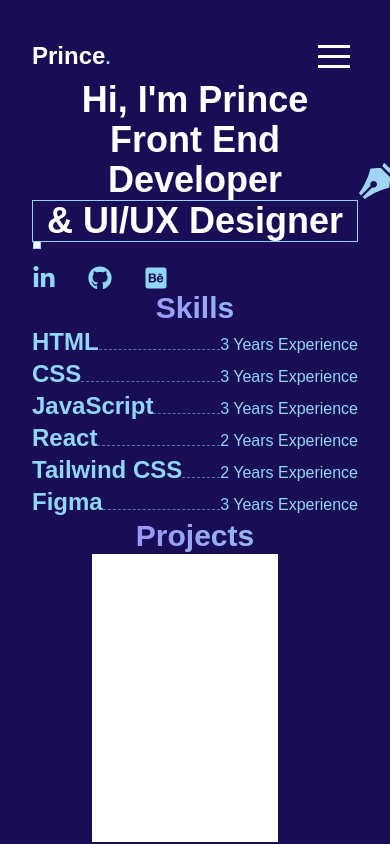
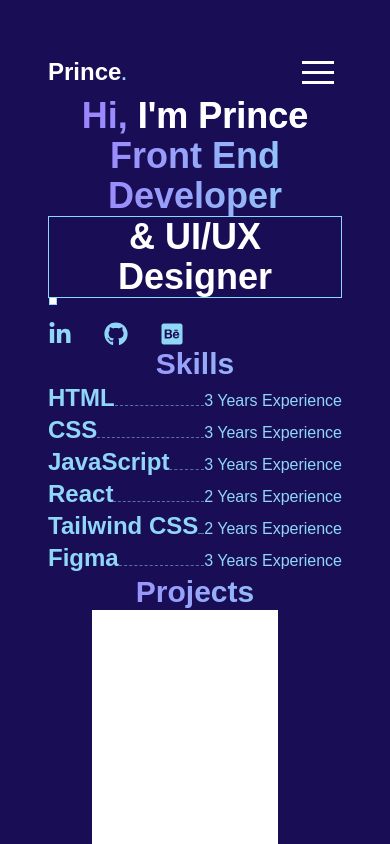
Before and after one commit to princeradebe/portfolio, a React (Vite) app: page / in a window 390 px wide. Shown: the top 844 px of the page. Built offline with nearby package versions, Linux system fonts and the light colour scheme; a web font is replaced by a local one.

Commit message:
Mobile responsive

```diff
--- a/src/App.jsx
+++ b/src/App.jsx
@@ -11,7 +11,7 @@ import './App.css'
 function App() {
 
   return (
-    <div className='container' >
+    <div className='px-4 pt-4 container mx-auto' >
       <Navbar />
       <Hero />
       <Skills />
--- a/src/components/Hero.jsx
+++ b/src/components/Hero.jsx
@@ -7,8 +7,8 @@ const Hero = () => {
     return (
         <>
             <div>
-                <h1 className='text-4xl font-bold text-white'>
-                    Hi, I'm Prince
+                <h1 className='text-4xl font-bold text-transparent bg-clip-text bg-gradient-to-r to-brand-light-blue from-brand-magenta '>
+                    Hi, <span className='text-white'>I'm Prince</span>
                     <br />
                     Front End
                     <br />
@@ -20,9 +20,9 @@ const Hero = () => {
                     <SmallSquares yPosition={'top'} xPosition={'left'} />
                     <SmallSquares yPosition={'bottom'} xPosition={'right'} />
                     <SmallSquares yPosition={'bottom'} xPosition={'left'} />
-                    <div className='absolute top-[-38px] right-[-38px]'>
+                    {/* <div className='absolute top-[-38px] right-[-38px]'>
                         <ImPen color='#9FD4F3' />
-                    </div>
+                    </div> */}
                     <div class="absolute border-b-[0.5px] border-dashed border-brand-light-blue h-8 transform rotate-90"></div>
                 </h1>
             </div>
```
